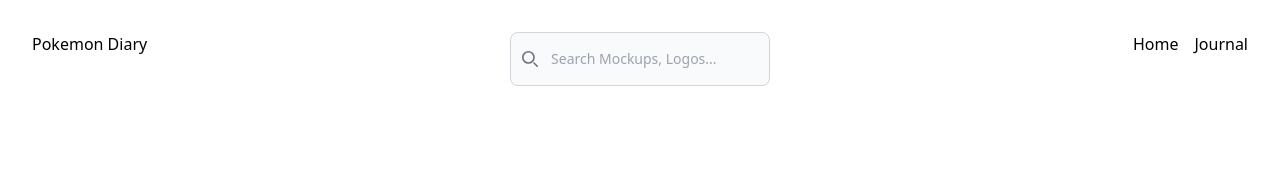
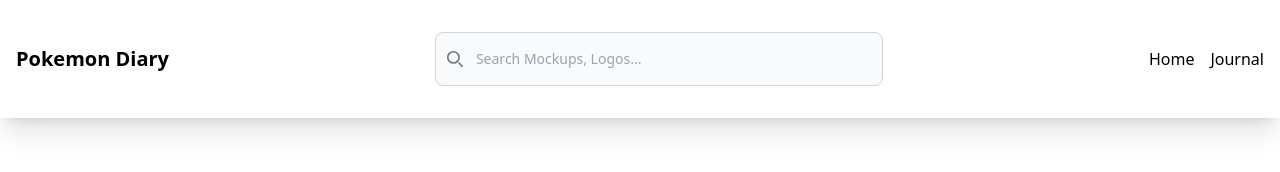
Before and after one commit to pherion-hub/pokemon-diary_dep, a plain HTML site: page index.html in a window 1280 px wide. Drawn offline with nearby package versions, Linux system fonts and the light colour scheme; no server answers.

Commit message:
fixed index nav

```diff
--- a/index.html
+++ b/index.html
@@ -9,10 +9,13 @@
     <script src="https://cdn.tailwindcss.com"></script>
   </head>
   <body>
+    <div class="w-full shadow-xl mb-6">
       <div class="container mx-auto p-4 text-center">
-      <header class="flex justify-between p-4">
-        <div class="logo">Pokemon Diary</div>
-        <form class="max-w-md mx-auto" id="search-form">
+        <header class="flex justify-between py-4 items-center">
+          <div class="logo">
+            <p class="font-black text-xl">Pokemon Diary</p>
+          </div>
+          <form class="max-w-md mx-auto w-3/4" id="search-form">
             <label
               for="default-search"
               class="mb-2 text-sm font-medium text-gray-900 sr-only dark:text-white"
@@ -54,7 +57,9 @@
             </ul>
           </nav>
         </header>
-
+      </div>
+    </div>
+    <div class="container mx-auto p-4 text-center">
       <div
         id="pokemon-container"
         class="grid grid-cols-1 sm:grid-cols-2 md:grid-cols-3 lg:grid-cols-5 gap-4"
@@ -62,6 +67,7 @@
         <!-- Pokemon cards will be populated here -->
       </div>
     </div>
+
     <script type="module" src="index.js"></script>
   </body>
 </html>
```
Lines whose indentation alone changed are shown as unchanged.
